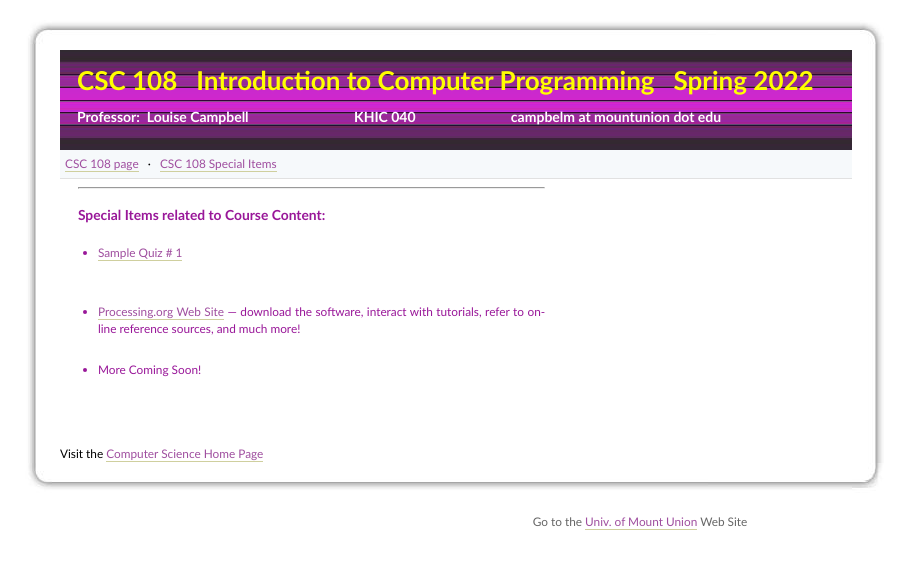
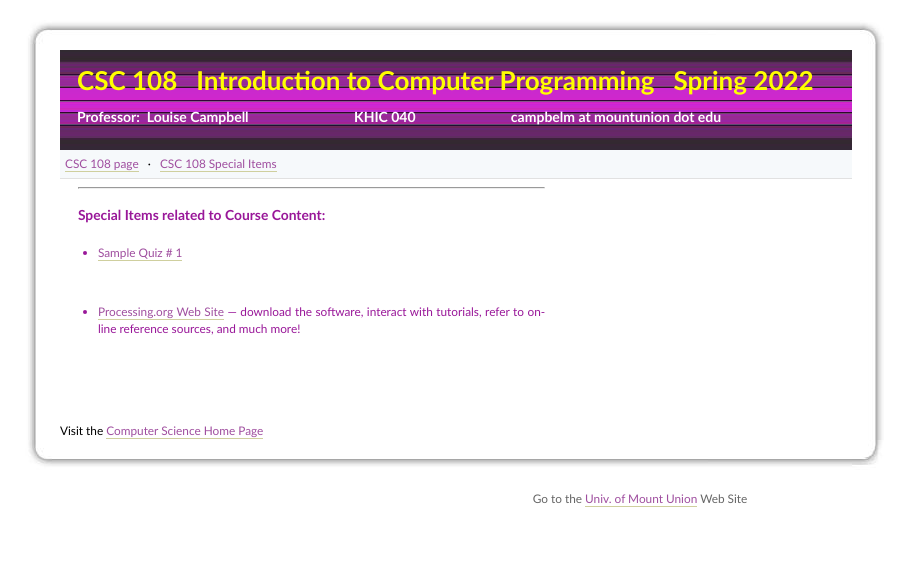
Before and after one commit to cs-courses-mountunion/CSC108Spring2022, a plain HTML site: page specialitems108.html in a window 1280 px wide. Shown: the whole page, without its empty margins (0-916 px from the left). Drawn offline with Linux system fonts and the light colour scheme.

Commit message:
Update specialitems108.html

```diff
--- a/specialitems108.html
+++ b/specialitems108.html
@@ -59,7 +59,7 @@
     <br/><br/>
     <li> <a href="http://www.processing.org" target="_blank"> Processing.org Web Site</a> &mdash; download the software, interact with tutorials, refer to on-line reference sources, and much more! </li>
 <br>
-	<li> More Coming Soon!</li>
+
 	</ul>
 
 
```
